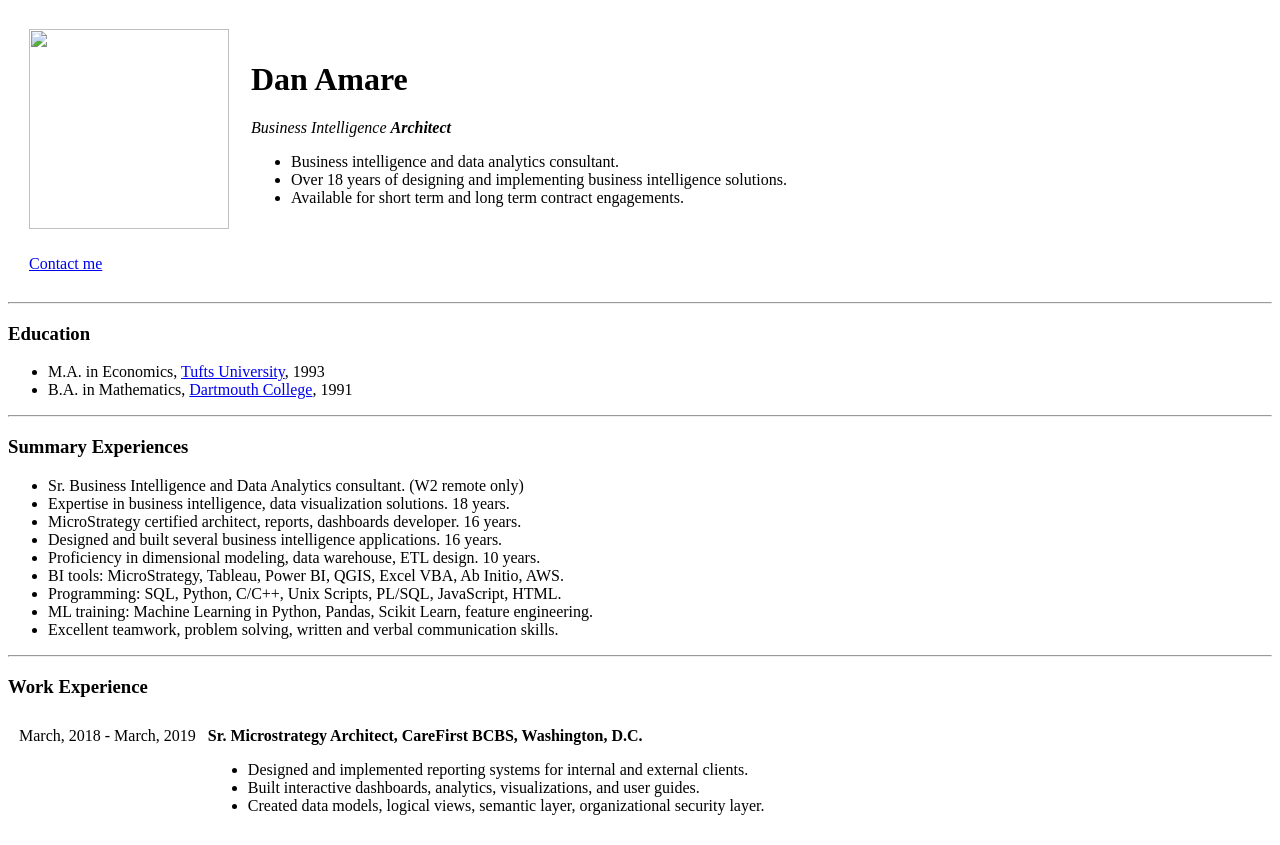
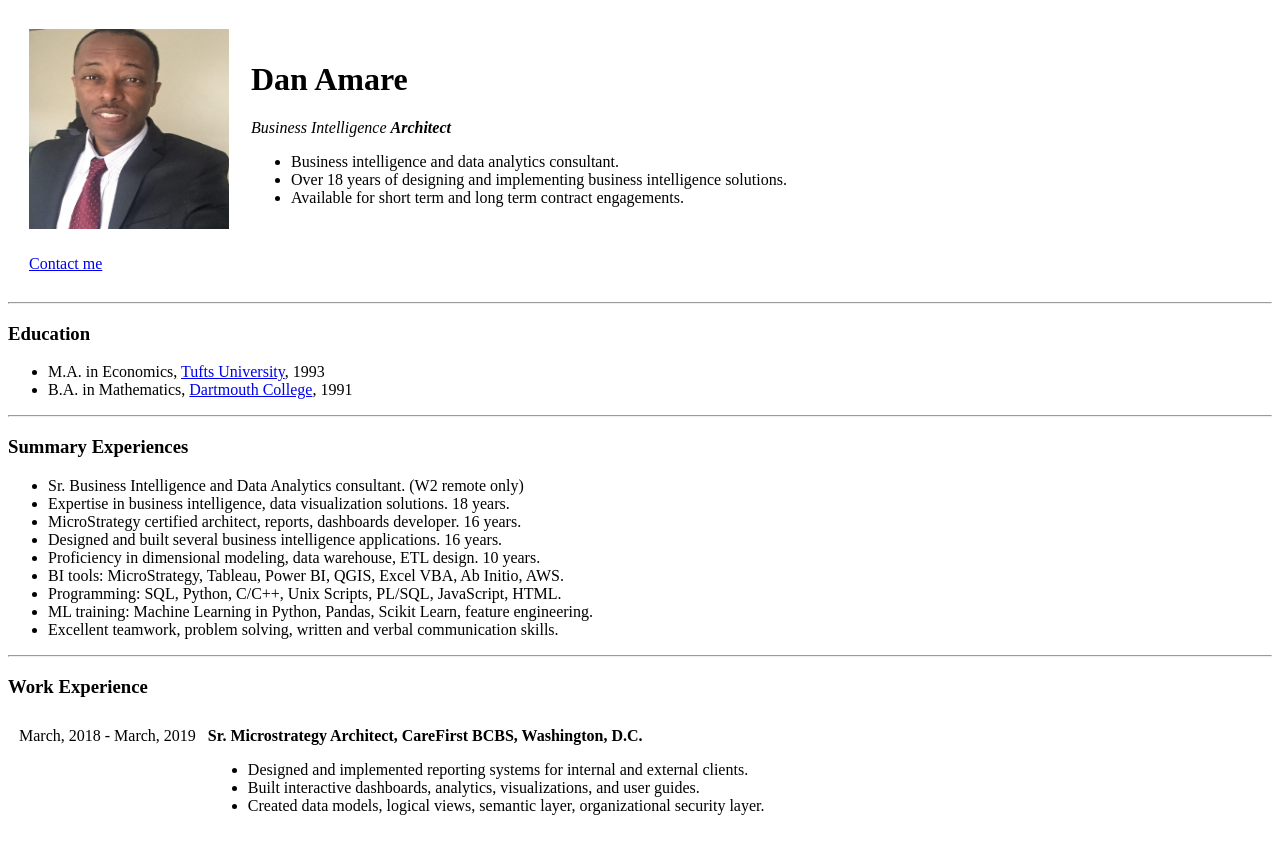
Before and after one commit to MstrDan/cv, a plain HTML site: page index.html in a window 1280 px wide. Shown: the top 845 px of the page. Drawn offline with Linux system fonts and the light colour scheme.

Commit message:
Update Image location

```diff
--- a/index.html
+++ b/index.html
@@ -7,7 +7,7 @@
   <body>
     <table cellspacing="20">
       <tr>
-        <td><img src="Images/DanAmare.jpg" style="width:200px;height:200px; alt="Picture not found">  </td>
+        <td><img src="DanAmare.jpg" style="width:200px;height:200px; alt="Picture not found">  </td>
         <td>
           <h1>Dan Amare</h1>
 
```
Also changed, not shown: contact.html (+1 -1 lines).
